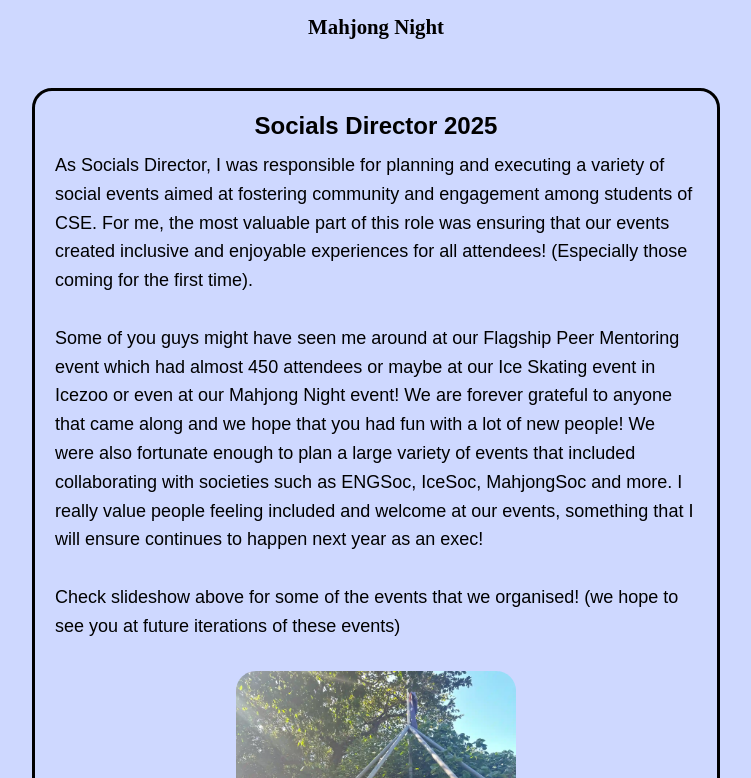
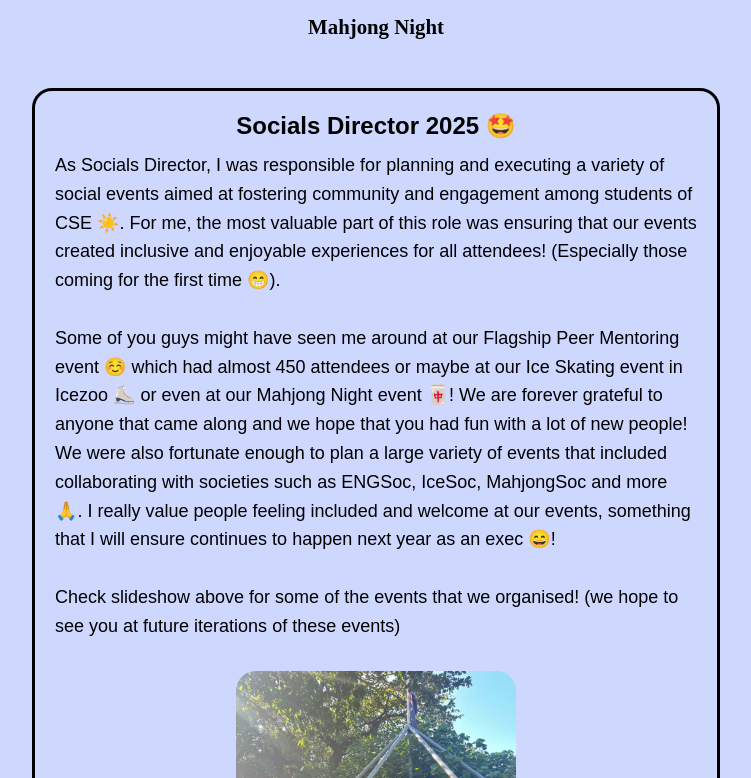
Before and after one commit to Patricksun1/patrick-website-new, a React (Vite) app: page /experience in a window 1280 px wide. Shown: the part 582-1360 px from the top of the page, without its empty margins (264-1015 px from the left). Built offline with nearby package versions, Linux system fonts and the light colour scheme; a web font is replaced by a local one.

Commit message:
updated text

```diff
--- a/package.json
+++ b/package.json
@@ -11,6 +11,7 @@
     "deploy": "gh-pages -d dist"
   },
   "dependencies": {
+    "@vercel/speed-insights": "^1.2.0",
     "react": "^19.1.1",
     "react-dom": "^19.1.1",
     "react-icons": "^5.5.0",
--- a/src/Experience/Experience.tsx
+++ b/src/Experience/Experience.tsx
@@ -14,26 +14,26 @@ const Experience = () => {
         <div className="experience-text">
           <div className="socials-25-container">
             <h2 style={{ fontFamily: "Arial, sans-serif" }}>
-              Socials Director 2025
+              Socials Director 2025 🤩
             </h2>
             <p className="experience-description">
               As Socials Director, I was responsible for planning and executing
               a variety of social events aimed at fostering community and
-              engagement among students of CSE. For me, the most valuable part
+              engagement among students of CSE ☀️. For me, the most valuable part
               of this role was ensuring that our events created inclusive and
               enjoyable experiences for all attendees! (Especially those coming
-              for the first time).
+              for the first time 😁).
               <br />
               <br />
               Some of you guys might have seen me around at our Flagship Peer
-              Mentoring event which had almost 450 attendees or maybe at our Ice
-              Skating event in Icezoo or even at our Mahjong Night event! We are
+              Mentoring event ☺️ which had almost 450 attendees or maybe at our Ice
+              Skating event in Icezoo ⛸️ or even at our Mahjong Night event 🀄️! We are
               forever grateful to anyone that came along and we hope that you
               had fun with a lot of new people! We were also fortunate enough to
               plan a large variety of events that included collaborating with
-              societies such as ENGSoc, IceSoc, MahjongSoc and more. I really
+              societies such as ENGSoc, IceSoc, MahjongSoc and more 🙏. I really
               value people feeling included and welcome at our events, something
-              that I will ensure continues to happen next year as an exec!
+              that I will ensure continues to happen next year as an exec 😄!
               <br />
               <br />
               Check slideshow above for some of the events that we organised!
@@ -45,7 +45,7 @@ const Experience = () => {
           </div>
           <div className="socials-24-container">
             <h2 style={{ fontFamily: "Arial, sans-serif" }}>
-              Socials Subcommittee 2024
+              Socials Subcommittee 2024 🙃
             </h2>
             <p className="experience-description">
               In my role as a member of the Socials Subcommittee, I collaborated
@@ -54,7 +54,7 @@ const Experience = () => {
               to develop my values of inclusivity and ensuring that events were
               enjoyable for all attendees. It was also a great opportunity for
               me to develop my teamwork and communication skills as we worked
-              together to plan events that catered for so many people.
+              together to plan events that catered for so many people 😊.
             </p>
             <div className="socials25-img">
               <img src={socials24_img} alt="" />
--- a/src/Visions/Visions.tsx
+++ b/src/Visions/Visions.tsx
@@ -16,7 +16,7 @@ const Visions = () => {
             individuals are welcome to attend, whether they come by themselves
             or with a group of friends.
           </h3>
-          <h2>Inclusivity and Diversity</h2>
+          <h2>🌟 Inclusivity and Diversity 🌟</h2>
           <ul>
             <li>
               I will continue to ensure that our events are inclusive and
@@ -34,7 +34,7 @@ const Visions = () => {
             </li>
           </ul>
 
-          <h2>Community Engagement</h2>
+          <h2>🏡 Community Engagement 🏡 </h2>
           <ul>
             <li>
               Targetting community cohesion (allowing for more Women In STEM,
@@ -54,7 +54,7 @@ const Visions = () => {
             </li>
           </ul>
 
-          <h2>Professional Development</h2>
+          <h2>👔 Professional Development 👔</h2>
           <ul>
             <li>
               Providing more resources and support for students to develop their
@@ -74,7 +74,7 @@ const Visions = () => {
             </li>
           </ul>
 
-          <h2>Financial Management</h2>
+          <h2>🏦 Financial Management 🏦</h2>
           <ul>
             <li>
               My personal interest in personal finance has driven me to seek out
--- a/src/main.tsx
+++ b/src/main.tsx
@@ -3,11 +3,14 @@ import { createRoot } from 'react-dom/client'
 import './index.css'
 import App from './App.tsx'
 import { BrowserRouter} from "react-router-dom";
+import { SpeedInsights } from "@vercel/speed-insights/react"
+
 
 createRoot(document.getElementById('root')!).render(
   <StrictMode>
     <BrowserRouter>
       <App />
+      <SpeedInsights />
     </BrowserRouter>
   </StrictMode>,
 )
```
Also changed, not shown: 1 other file (tests, documents, lock files or other folders).
